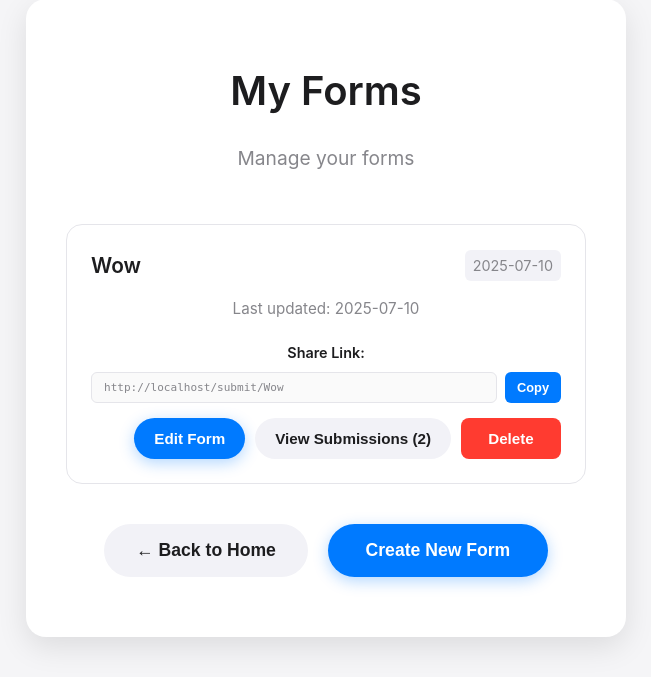
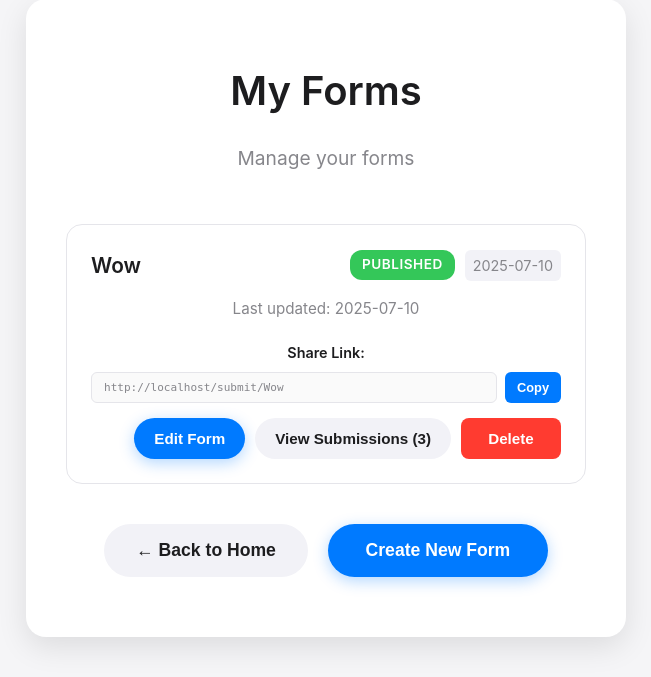
Before and after one commit to oryahud/aForm, a Flask app: page / in a window 1280 px wide. Shown: the part 82-759 px from the top of the page, without its empty margins (314-965 px from the left). Run offline with Flask 3, Linux system fonts and the light colour scheme.

Commit message:
Improve user experience with status indicators and confirmations
- Removed status column from submissions view page for cleaner interface
- Enhanced form submission confirmation with detailed success message
- Added status badges (Published/Draft) to My Forms page for better visibility
- Improved form card header layout with status indicators

🤖 Generated with [Claude Code](https://claude.ai/code)

Co-Authored-By: Claude <noreply@anthropic.com>

```diff
--- a/forms.json
+++ b/forms.json
@@ -2,7 +2,7 @@
   {
     "name": "Wow",
     "created_at": "2025-07-10T21:00:59.685017",
-    "updated_at": "2025-07-10T22:26:57.958748",
+    "updated_at": "2025-07-10T22:33:19.277089",
     "status": "published",
     "submissions": [
       {
@@ -20,6 +20,14 @@
         "responses": {
           "q_1": "dfd"
         }
+      },
+      {
+        "id": "75cc110a-858f-4fb8-973c-74fe70152d3d",
+        "submitted_at": "2025-07-10T22:33:08.580695",
+        "status": "pending",
+        "responses": {
+          "q_1": "xcx"
+        }
       }
     ],
     "questions": [
--- a/static/css/style.css
+++ b/static/css/style.css
@@ -285,6 +285,12 @@ h1 {
     margin-bottom: 15px;
 }
 
+.header-right {
+    display: flex;
+    align-items: center;
+    gap: 10px;
+}
+
 .form-card h3 {
     font-size: 1.3em;
     font-weight: 600;
@@ -298,6 +304,25 @@ h1 {
     background: #f2f2f7;
     padding: 4px 8px;
     border-radius: 6px;
+}
+
+.status-badge {
+    font-size: 0.85em;
+    font-weight: 600;
+    padding: 4px 12px;
+    border-radius: 12px;
+    text-transform: uppercase;
+    letter-spacing: 0.5px;
+}
+
+.status-published {
+    background: #34c759;
+    color: white;
+}
+
+.status-draft {
+    background: #ff9500;
+    color: white;
 }
 
 .form-description {
--- a/templates/my_forms.html
+++ b/templates/my_forms.html
@@ -17,7 +17,10 @@
                 <div class="form-card">
                     <div class="form-card-header">
                         <h3>{{ form.name }}</h3>
-                        <span class="form-date">{{ form.created_at[:10] }}</span>
+                        <div class="header-right">
+                            <span class="status-badge status-{{ form.status }}">{{ form.status|title }}</span>
+                            <span class="form-date">{{ form.created_at[:10] }}</span>
+                        </div>
                     </div>
                     <p class="form-description">Last updated: {{ form.updated_at[:10] }}</p>
                     {% if form.status == 'published' %}
--- a/templates/submissions.html
+++ b/templates/submissions.html
@@ -37,7 +37,6 @@
                         <thead>
                             <tr>
                                 <th>Submitted At</th>
-                                <th>Status</th>
                                 {% for question in form.questions %}
                                 <th>{{ question.title }}</th>
                                 {% endfor %}
@@ -50,11 +49,6 @@
                                 <td class="submission-date">
                                     {{ submission.submitted_at[:10] }}<br>
                                     <small>{{ submission.submitted_at[11:19] }}</small>
-                                </td>
-                                <td class="submission-status">
-                                    <span class="status-badge status-{{ submission.get('status', 'pending') }}">
-                                        {{ submission.get('status', 'pending')|title }}
-                                    </span>
                                 </td>
                                 {% for question in form.questions %}
                                 <td class="submission-answer">
```
Also changed, not shown: templates/public_form.html (+6 -2 lines).
